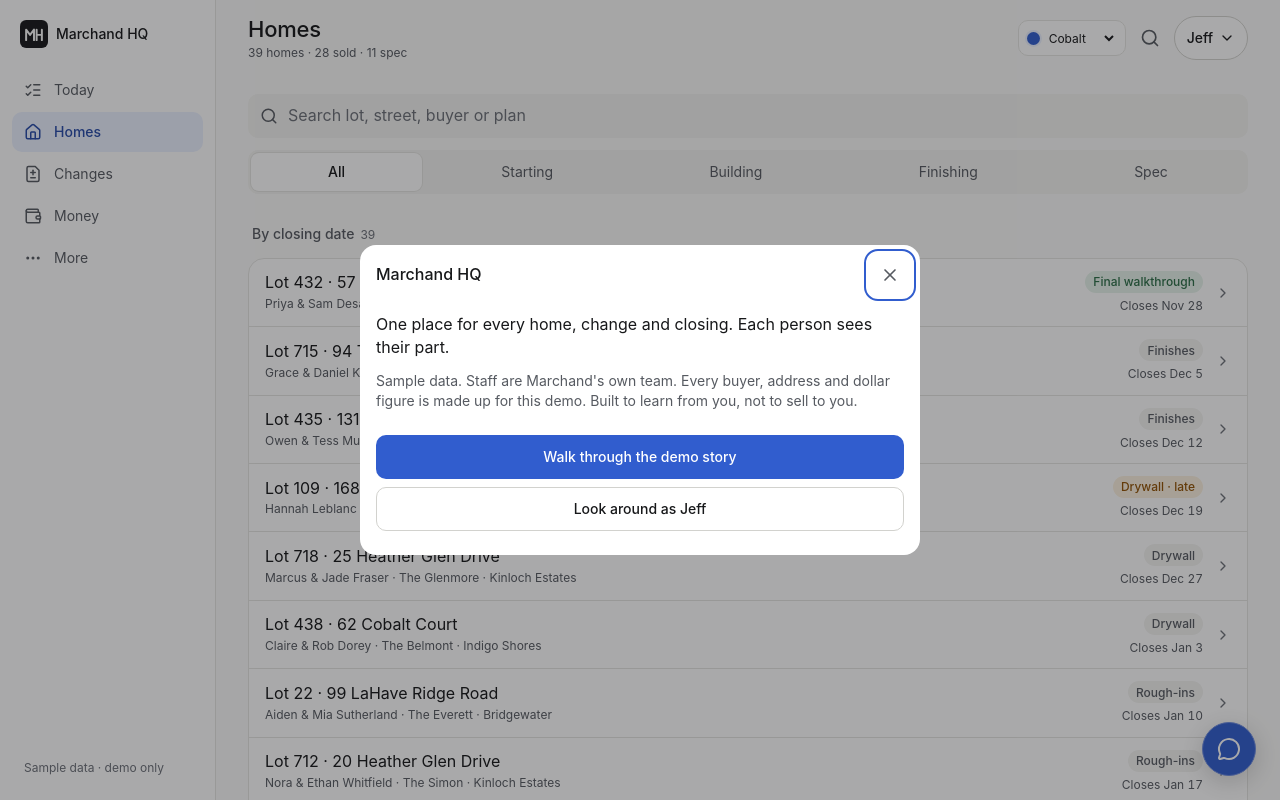
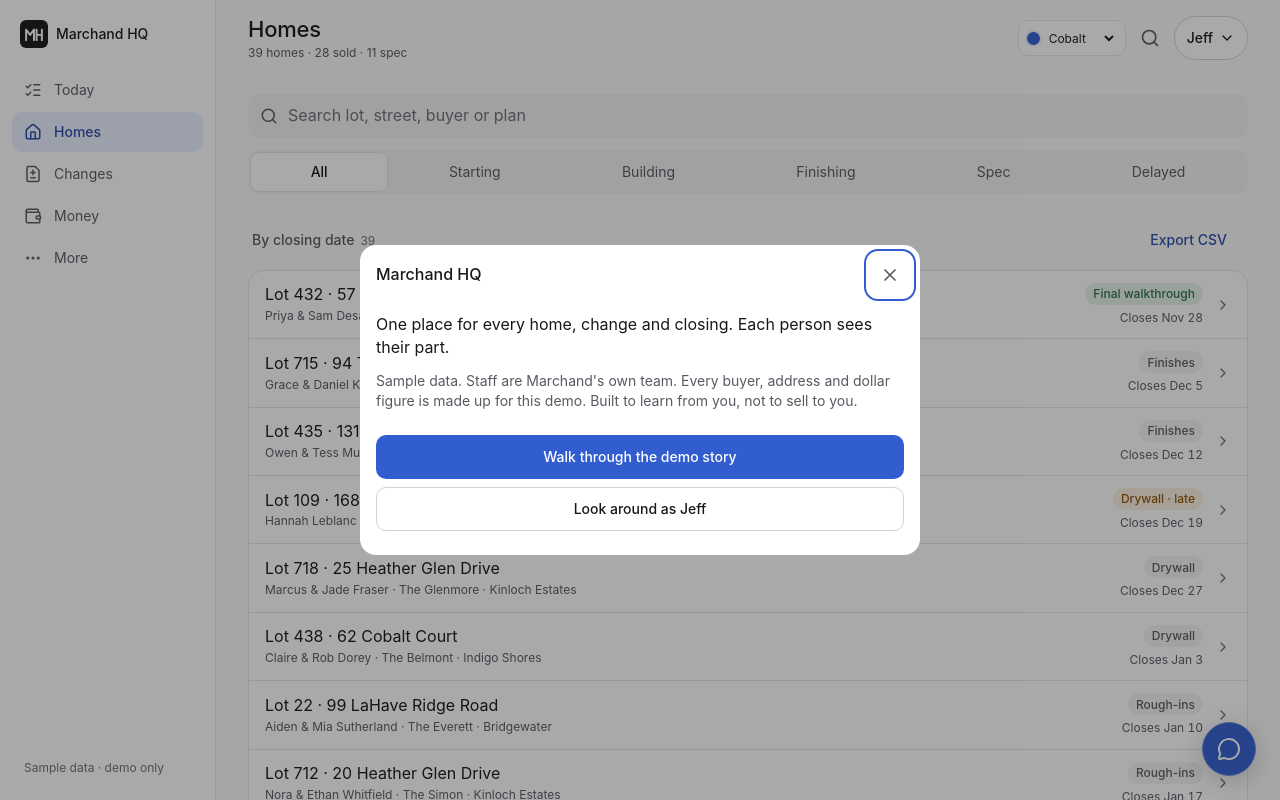
Before and after one commit to AlexChisholm15/marchand-hq, a Next.js app: page /homes in a window 1280 px wide. Shown: the top 800 px of the page. Built offline with nearby package versions, Linux system fonts and the light colour scheme.

Commit message:
Add delayed home filter and CSV export of role-visible demo homes

```diff
--- a/src/screens/Homes.tsx
+++ b/src/screens/Homes.tsx
@@ -3,14 +3,14 @@
 import { useMemo, useState } from 'react';
 import s from './screens.module.css';
 import { Page } from '@/components/Shell';
-import { Empty, List, Pill, Row, SearchBox, Section, Tabs, type Tone } from '@/components/ui';
+import { Button, Empty, List, Pill, Row, SearchBox, Section, Tabs, type Tone } from '@/components/ui';
 import { useStore } from '@/lib/store';
 import { homesFor } from '@/lib/engine';
 import { STAGES } from '@/lib/seed';
 import { fmtDate } from '@/lib/format';
 import type { Home } from '@/lib/types';
 
-type Filter = 'all' | 'starting' | 'building' | 'finishing' | 'spec';
+type Filter = 'all' | 'starting' | 'building' | 'finishing' | 'spec' | 'delayed';
 
 const FILTERS: { id: Filter; label: string }[] = [
   { id: 'all', label: 'All' },
@@ -18,11 +18,13 @@ const FILTERS: { id: Filter; label: string }[] = [
   { id: 'building', label: 'Building' },
   { id: 'finishing', label: 'Finishing' },
   { id: 'spec', label: 'Spec' },
+  { id: 'delayed', label: 'Delayed' },
 ];
 
 const match = (f: Filter, h: Home) =>
   f === 'all' ||
   (f === 'spec' && h.status === 'spec') ||
+  (f === 'delayed' && h.behindWeeks > 0) ||
   (f === 'starting' && h.stage <= 2) ||
   (f === 'building' && h.stage >= 3 && h.stage <= 6) ||
   (f === 'finishing' && h.stage >= 7);
@@ -46,6 +48,21 @@ export function Homes() {
       .sort((a, b) => (a.closing ?? '9999').localeCompare(b.closing ?? '9999') || b.stage - a.stage);
   }, [homes, q, filter]);
 
+  const exportCsv = () => {
+    // Only export homes already visible to the simulated role; never include internal pricing or customer contact data.
+    const cell = (v: string | number | null) => '"' + String(v ?? '').replaceAll('"', '""') + '"';
+    const rows = [
+      ['Lot','Community','Plan','Stage','Status','Closing','Weeks behind'],
+      ...list.map(h => [h.lot, h.community, h.plan, STAGES[h.stage], h.status, h.closing ?? '', String(h.behindWeeks)]),
+    ];
+    const csv = rows.map(row => row.map(cell).join(',')).join('\\r\\n');
+    const file = new Blob(['\\uFEFF', csv], { type: 'text/csv;charset=utf-8' });
+    const url = URL.createObjectURL(file);
+    const a = document.createElement('a');
+    a.href = url; a.download = 'marchand-homes-demo.csv'; document.body.appendChild(a); a.click(); a.remove();
+    setTimeout(() => URL.revokeObjectURL(url), 1000);
+  };
+
   const sub = role === 'realtor' ? `${homes.length} homes with your buyers` : `${homes.length} homes · ${homes.filter((h) => h.status === 'presold').length} sold · ${homes.filter((h) => h.status === 'spec').length} spec`;
 
   return (
@@ -54,7 +71,7 @@ export function Homes() {
         <SearchBox value={q} onChange={setQ} placeholder="Search lot, street, buyer or plan" />
         <Tabs tabs={role === 'realtor' ? FILTERS.filter((f) => f.id !== 'spec') : FILTERS} value={filter} onChange={setFilter} label="Filter by stage" />
       </div>
-      <Section title={filter === 'all' ? 'By closing date' : FILTERS.find((f) => f.id === filter)!.label} count={list.length}>
+      <Section title={filter === 'all' ? 'By closing date' : FILTERS.find((f) => f.id === filter)!.label} count={list.length} action={<Button variant="ghost" onClick={exportCsv}>Export CSV</Button>}>
         <List label="Homes">
           {list.length ? (
             list.map((h) => (
```
